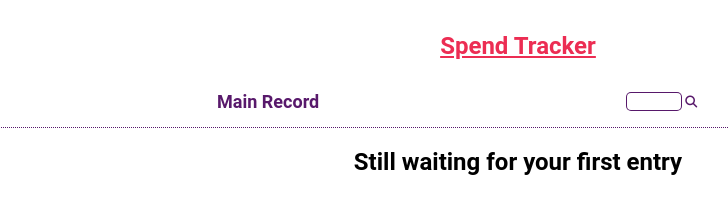
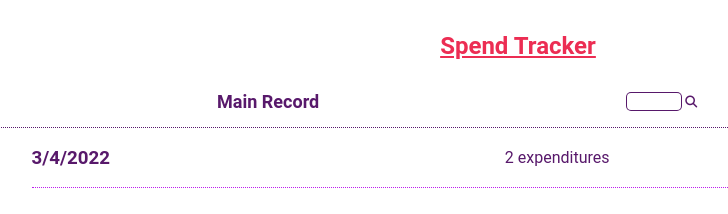
Before and after one commit to bitdoctrine/Spend-Tracker, a plain HTML site: page previous.html in a window 1280 px wide. Shown: the whole page, without its empty margins (122-850 px from the left). Drawn offline with Linux system fonts and the light colour scheme.

Commit message:
working on the tooltip for records

```diff
--- a/index.js
+++ b/index.js
@@ -59,7 +59,6 @@ if (addExpenseHandler) {
 function MainRecordHandler() {
   const date = new Date();
 
-  if (date.getHours() === 7 && date.getMinutes() <= 59) {
     const record = dailyExpenditure;
     const EntryDate = date.toLocaleDateString();
 
@@ -69,9 +68,10 @@ function MainRecordHandler() {
     };
 
     mainRecord.push(entryObject);
+    console.log(dailyExpenditure);
     console.log(mainRecord);
 
-  }
+
 }
 
 MainRecordHandler();
@@ -89,12 +89,28 @@ function entriesHandler() {
   } else {
     mainRecord.forEach(item => {
       const entry = document.createElement("div");
+      const toolTip = document.createElement('div');
+      toolTip.className = 'tooltip hidden';
+      console.log(toolTip);
+
       entry.className = "entry";
-      entry.innerHTML = `<h3><a href="#">${item.date}</a></h3>`;
+      entry.id = 'entry';
+
+
+      entry.innerHTML = `<h3 class="entry-date"><a href="#">${item.date}</a></h3> <p class="entry-info"><a href="#">${item.entryRecord.length} expenditures<\a><p>`;
+      const toolTipItems = item.entryRecord;
+      console.log(toolTipItems)
+      toolTipItems.forEach(item => {
+        toolTip.innerHTML = `<ul class="expenditure-list>
+        <li class="expenditure-name">${item.expenseTime};
+        </ul>`
+      })
+
       entries.append(entry);
-    })
+    });
   }
 }
+
 
 
 if (entries) {
--- a/style.css
+++ b/style.css
@@ -151,10 +151,13 @@ body {
 
 .entries  {
   text-align: center;
+  width: 100%;
 }
 
 .entry {
-  border-bottom: 1px dotted #47025ce8;
+  border-bottom: 1px dotted #b708ece8;
+  width: 80%;
+  margin: auto;
   display: flex;
   justify-content: space-between;
   align-items: center;
```
